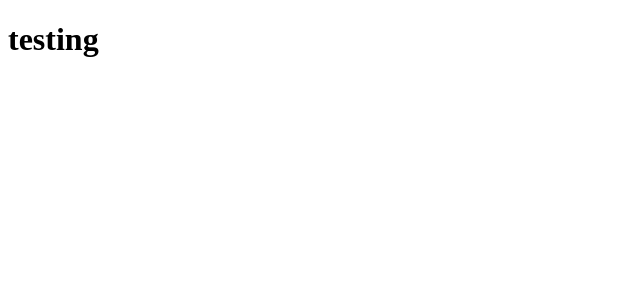
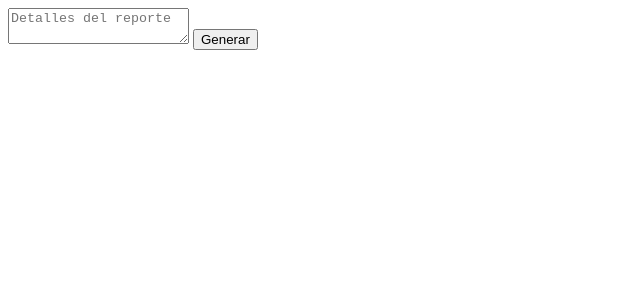
Before and after one commit to polluxcoop/reporter, a Nuxt app: page / in a window 1280 px wide. Shown: the top 300 px of the page, without its empty margins (0-640 px from the left). Built offline with nearby package versions, Linux system fonts and the light colour scheme.

Commit message:
add forms

```diff
--- a/components/Main.vue
+++ b/components/Main.vue
@@ -1,8 +1,31 @@
 <template>
-  <h1>testing</h1>
+  <div v-if="step === 0">
+    <form>
+      <textarea v-model="details" placeholder="Detalles del reporte" />
+      <button type="button" @click="step++">Generar</button>
+    </form>
+  </div>
+  <div v-else-if="step === 1">
+    <form>
+      <input v-model="signature" placeholder="Clave publica" />
+      <button type="button" @click="step++">Nuevo</button>
+      <button type="button" @click="step--">back</button>
+    </form>
+  </div>
+  <div v-else-if="step === 2">
+    <p>{{ details }}</p>
+    <button type="button" @click="step--">back</button>
+  </div>
 </template>
 <script>
 export default {
   name: "Main",
+  data() {
+    return {
+      details: "",
+      signature: "",
+      step: 0,
+    };
+  },
 };
 </script>
```
